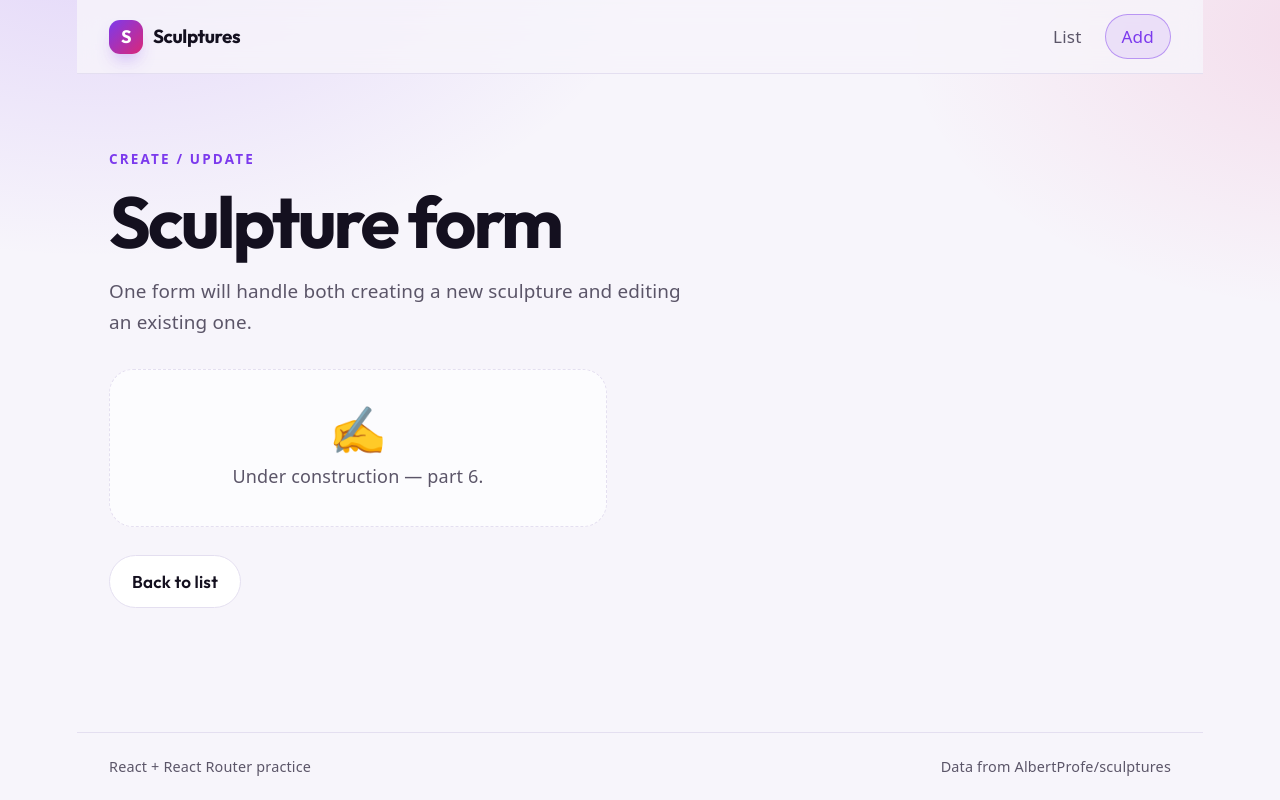
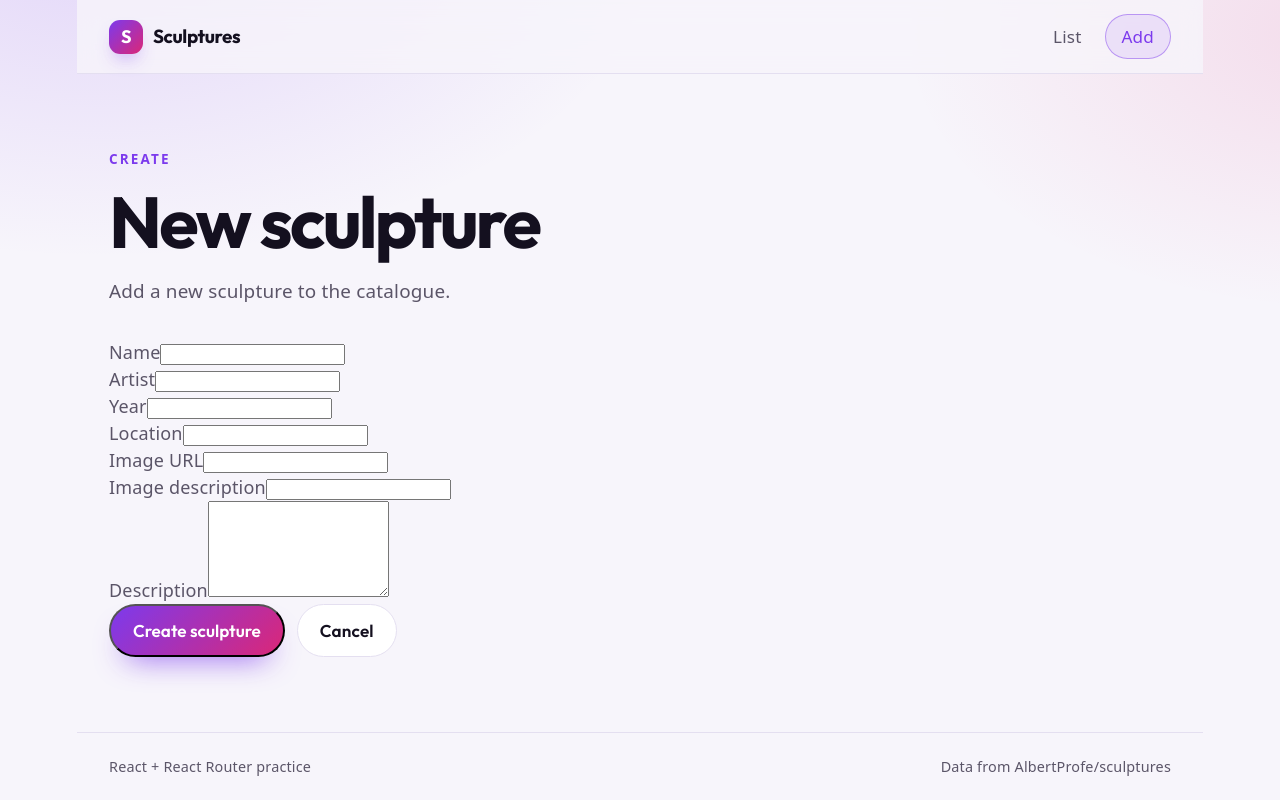
Before and after one commit to JoseJavaCifoVioleta/sculptures-app, a React (Vite) app: page /sculptures/new in a window 1280 px wide. Built offline with nearby package versions, Linux system fonts and the light colour scheme.

Commit message:
Parte 6: formulario compartido para crear y editar
Se implementa un unico formulario controlado para Create y Update, con estado inicial segun la ruta, reinicio mediante key, conversion del ano al guardar y navegacion a la lista. Se cubre el caso de id inexistente. Sin CSS nuevo.

```diff
--- a/src/pages/SculptureFormPage.jsx
+++ b/src/pages/SculptureFormPage.jsx
@@ -1,27 +1,223 @@
-import { Link } from 'react-router-dom'
+import { useState } from 'react'
+import { Link, useNavigate, useOutletContext, useParams } from 'react-router-dom'
+
+function emptyForm() {
+  return {
+    name: '',
+    artist: '',
+    year: '',
+    location: '',
+    url: '',
+    alt: '',
+    description: '',
+  }
+}
+
+function formFromSculpture(sculpture) {
+  return {
+    name: sculpture.name,
+    artist: sculpture.artist,
+    year: String(sculpture.year),
+    location: sculpture.location ?? '',
+    url: sculpture.url,
+    alt: sculpture.alt,
+    description: sculpture.description,
+  }
+}
 
 export default function SculptureFormPage() {
+  const { id } = useParams()
+
+  // La key obliga a reiniciar el formulario al pasar de crear a editar.
+  return <SculptureForm key={id ?? 'new'} id={id} />
+}
+
+function SculptureForm({ id }) {
+  const isEdit = Boolean(id)
+  const { sculptures, addSculpture, updateSculpture } = useOutletContext()
+  const navigate = useNavigate()
+
+  const sculpture = isEdit
+    ? sculptures.find((item) => String(item.id) === String(id))
+    : null
+
+  const [form, setForm] = useState(() =>
+    sculpture ? formFromSculpture(sculpture) : emptyForm(),
+  )
+
+  if (isEdit && !sculpture) {
     return (
       <section className="page">
-      <p className="eyebrow">Create / Update</p>
-      <h1 className="page-title">Sculpture form</h1>
-      <p className="page-lead">
-        One form will handle both creating a new sculpture and editing an
-        existing one.
-      </p>
+        <p className="eyebrow">Not found</p>
+        <h1 className="page-title">Sculpture not found</h1>
 
         <div className="empty-card">
           <span className="empty-icon" aria-hidden="true">
-          ✍️
+            🗿
           </span>
-        <p>Under construction — part 6.</p>
-      </div>
+          <p className="page-lead">
+            There is no sculpture with id {id} to edit.
+          </p>
 
           <div className="page-actions">
             <Link className="button-ghost" to="/">
               Back to list
             </Link>
           </div>
+        </div>
       </section>
     )
   }
+
+  function handleChange(event) {
+    const { name, value } = event.target
+    setForm((current) => ({ ...current, [name]: value }))
+  }
+
+  function handleSubmit(event) {
+    event.preventDefault()
+
+    const sculptureData = {
+      name: form.name.trim(),
+      artist: form.artist.trim(),
+      year: Number(form.year),
+      location: form.location.trim(),
+      url: form.url.trim(),
+      alt: form.alt.trim(),
+      description: form.description.trim(),
+    }
+
+    if (isEdit) {
+      updateSculpture(id, sculptureData)
+    } else {
+      addSculpture(sculptureData)
+    }
+
+    navigate('/')
+  }
+
+  return (
+    <section className="page">
+      <p className="eyebrow">{isEdit ? 'Update' : 'Create'}</p>
+      <h1 className="page-title">
+        {isEdit ? 'Edit sculpture' : 'New sculpture'}
+      </h1>
+      <p className="page-lead">
+        {isEdit
+          ? `Update the details of ${sculpture.name}.`
+          : 'Add a new sculpture to the catalogue.'}
+      </p>
+
+      <form className="sculpture-form" onSubmit={handleSubmit}>
+        <div className="form-grid">
+          <div className="form-field">
+            <label className="form-label" htmlFor="name">
+              Name
+            </label>
+            <input
+              className="form-input"
+              id="name"
+              name="name"
+              type="text"
+              value={form.name}
+              onChange={handleChange}
+            />
+          </div>
+
+          <div className="form-field">
+            <label className="form-label" htmlFor="artist">
+              Artist
+            </label>
+            <input
+              className="form-input"
+              id="artist"
+              name="artist"
+              type="text"
+              value={form.artist}
+              onChange={handleChange}
+            />
+          </div>
+
+          <div className="form-field">
+            <label className="form-label" htmlFor="year">
+              Year
+            </label>
+            <input
+              className="form-input"
+              id="year"
+              name="year"
+              type="number"
+              value={form.year}
+              onChange={handleChange}
+            />
+          </div>
+
+          <div className="form-field">
+            <label className="form-label" htmlFor="location">
+              Location
+            </label>
+            <input
+              className="form-input"
+              id="location"
+              name="location"
+              type="text"
+              value={form.location}
+              onChange={handleChange}
+            />
+          </div>
+
+          <div className="form-field">
+            <label className="form-label" htmlFor="url">
+              Image URL
+            </label>
+            <input
+              className="form-input"
+              id="url"
+              name="url"
+              type="url"
+              value={form.url}
+              onChange={handleChange}
+            />
+          </div>
+
+          <div className="form-field">
+            <label className="form-label" htmlFor="alt">
+              Image description
+            </label>
+            <input
+              className="form-input"
+              id="alt"
+              name="alt"
+              type="text"
+              value={form.alt}
+              onChange={handleChange}
+            />
+          </div>
+        </div>
+
+        <div className="form-field form-field-wide">
+          <label className="form-label" htmlFor="description">
+            Description
+          </label>
+          <textarea
+            className="form-input form-textarea"
+            id="description"
+            name="description"
+            rows="6"
+            value={form.description}
+            onChange={handleChange}
+          />
+        </div>
+
+        <div className="page-actions form-actions">
+          <button className="button-primary" type="submit">
+            {isEdit ? 'Save changes' : 'Create sculpture'}
+          </button>
+          <Link className="button-ghost" to="/">
+            Cancel
+          </Link>
+        </div>
+      </form>
+    </section>
+  )
+}
```
Also changed, not shown: 2 other files (tests, documents, lock files or other folders). Lines whose indentation alone changed are shown as unchanged.
